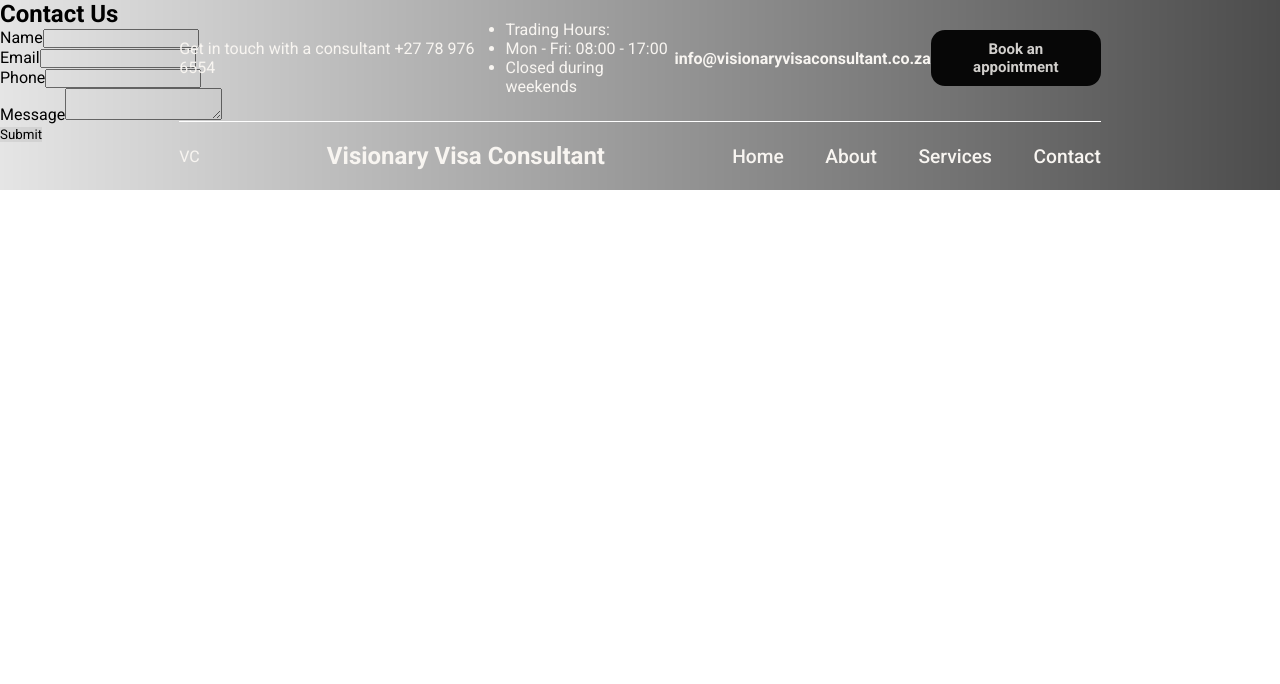
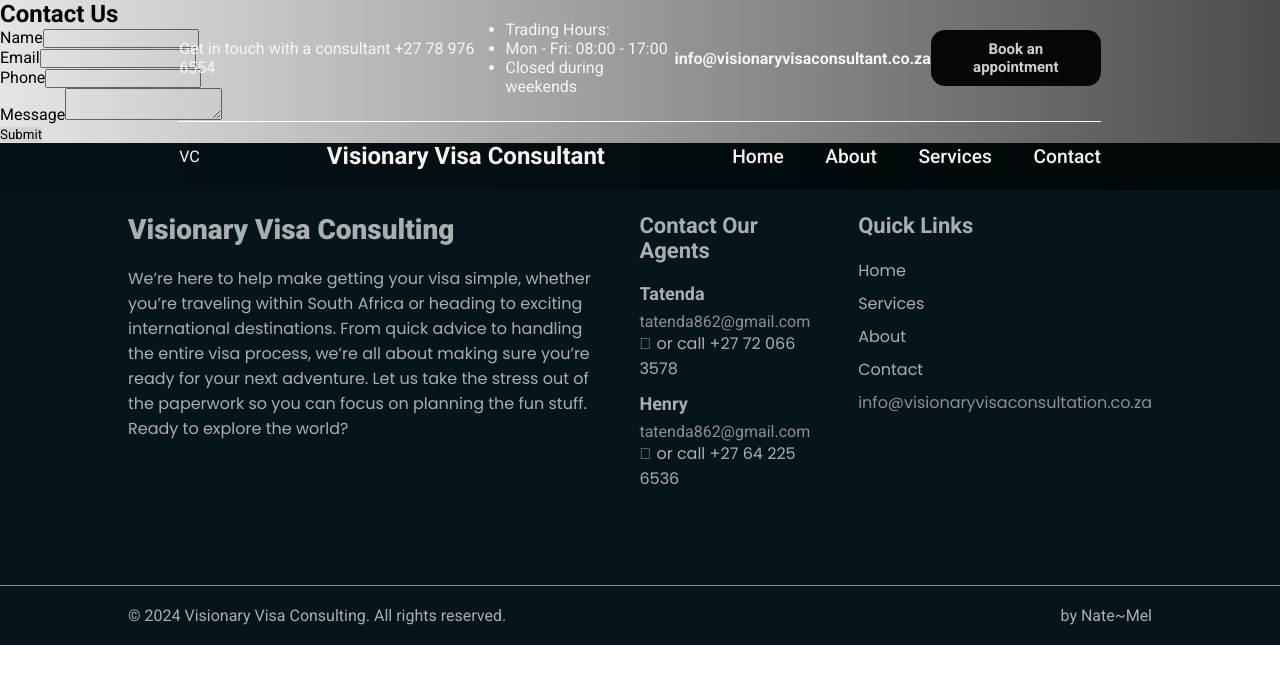
Before and after one commit to Munyabelden/Visa_Consultant-, a React (Create React App) app: page /contact in a window 1280 px wide. Shown: the top 684 px of the page. Built offline with nearby package versions, Linux system fonts and the light colour scheme; the HTML template or start-up script is replaced by a standard one.

Commit message:
Finish styles footer

```diff
--- a/public/index.html
+++ b/public/index.html
@@ -4,7 +4,6 @@
     <meta charset="utf-8" />
     <link rel="icon" href="%PUBLIC_URL%/favicon.ico" />
     <meta name="viewport" content="width=device-width, initial-scale=1.0">
-    <script src="https://kit.fontawesome.com/c373984c3f.js" crossorigin="anonymous"></script>
     <link rel="preconnect" href="https://fonts.googleapis.com">
     <link rel="preconnect" href="https://fonts.gstatic.com" crossorigin>
     <link href="https://fonts.googleapis.com/css2?family=Roboto:ital,wght@0,100;0,300;0,400;0,500;0,700;0,900;1,100;1,300;1,400;1,500;1,700;1,900&display=swap" rel="stylesheet">
@@ -12,6 +11,7 @@
     <link rel="preconnect" href="https://fonts.gstatic.com" crossorigin>
     <link href="https://fonts.googleapis.com/css2?family=Poppins:ital,wght@0,100;0,200;0,300;0,400;0,500;0,600;0,700;0,800;0,900;1,100;1,200;1,300;1,400;1,500;1,600;1,700;1,800;1,900&family=Roboto:ital,wght@0,100;0,300;0,400;0,500;0,700;0,900;1,100;1,300;1,400;1,500;1,700;1,900&display=swap" rel="stylesheet">
     <script src="index.js" defer></script>
+    <script src="https://kit.fontawesome.com/3a05167d3a.js" crossorigin="anonymous"></script>
     <title>Visionary Visa Consultant</title>
   </head>
   <body>
--- a/src/components/Contact.js
+++ b/src/components/Contact.js
@@ -1,3 +1,4 @@
+import Footer from './Footer';
 import ContactForm from './Form';
 
 const Contact = () => {
@@ -22,6 +23,7 @@
             <p>Need to renew your visa? We can help. Our team of visa experts is here to help you with all your visa needs. Whether you’re traveling within South Africa or heading to an international destination, we’ve got you covered.</p>
           </div>
         </div> */}
+        <Footer />
     </div>
   )
 }
--- a/src/components/Footer.js
+++ b/src/components/Footer.js
@@ -1,10 +1,14 @@
 import './styles/Footer.css';
+import { useNavigate } from 'react-router-dom';
 
 const Footer = () => {
+  const navigate = useNavigate();
+
   return (
     <div>
+      <div className="footer">
         <div className="footer-about">
-        <h2>Visionary Visa Cosnulting</h2>
+          <h2>Visionary Visa Consulting</h2>
           <p>We’re here to help make getting your visa simple, whether you’re traveling within South Africa or heading to exciting international destinations. From quick advice to handling the entire visa process, we’re all about making sure you’re ready for your next adventure. Let us take the stress out of the paperwork so you can focus on planning the fun stuff. Ready to explore the world?</p>
         </div>
         <div className="footer-contacts">
@@ -12,33 +16,39 @@
           <div>
             <div>
               <h4>Tatenda</h4>
-            <a href="mailto:your-email@example.com?subject=Inquiry&body=Visa Consultation Enquiry">tatenda862@gmail.com</a>
-            <a href="https://wa.me/+27720663578"><i className="fa-brands fa-whatsapp"></i></a>
+              <a href="mailto:tatenda862@gmail.com?subject=Inquiry&body=Visa Consultation Enquiry">tatenda862@gmail.com</a><br />
+              <a href="https://wa.me/+27720663578" target="_blank" rel="noreferrer"><i className="fa-brands fa-whatsapp"></i></a>
               <span>or call +27 72 066 3578</span>
             </div>
             <div>
               <h4>Henry</h4>
-            <a href="mailto:your-email@example.com?subject=Inquiry&body=Visa Consultation Enquiry">tatenda862@gmail.com</a>
-            <a href="https://wa.me/+27 64 225 6536"><i className="fa-brands fa-whatsapp"></i></a>
+              <a href="mailto:your-email@example.com?subject=Inquiry&body=Visa Consultation Enquiry">tatenda862@gmail.com</a><br />
+              <a href="https://wa.me/+27 64 225 6536" target="_blank" rel="noreferrer"><i className="fa-brands fa-whatsapp"></i></a>
               <span>or call +27 64 225 6536</span>
             </div>
           </div>
         </div>
         <div className="quick-links">
-        <h2>Quick Links</h2>
+          <h3>Quick Links</h3>
           <ul>
-          <li>Home</li>
-          <li>Services</li>
-          <li>About</li>
-          <li>Contact</li>
+            <li onClick={() => navigate('/')}>Home</li>
+            <li onClick={() => navigate('/services')}>Services</li>
+            <li onClick={() => navigate('/about')}>About</li>
+            <li onClick={() => navigate('/contact')}>Contact</li>
+            <li>
+              <a href="mailto:info@visionaryvisaconsultation.co.za?subject=Inquiry&body=Visa Consultation Enquiry">
+                info@visionaryvisaconsultation.co.za
+              </a>
+            </li>
           </ul>
         </div>
-      <div>
+      </div>
+      <div className="copyright">
         <p>&copy; 2024 Visionary Visa Consulting. All rights reserved.</p>
         <p>by Nate~Mel</p>
       </div>
     </div>
-  )
-}
+  );
+};
 
 export default Footer;
--- a/src/components/styles/Footer.css
+++ b/src/components/styles/Footer.css
@@ -0,0 +1,78 @@
+.footer {
+  position: relative;
+  bottom: 0;
+  left:0;
+  width: 100%;
+  background-color: rgb(5, 21, 26);
+  color: rgb(169, 175, 176);
+  padding: 70px 10%;
+  display: flex;
+  flex-direction: row;
+  align-items: start;
+  justify-content: space-between;
+  gap: 3%;
+}
+
+.footer-about {
+  width: 50%;
+}
+
+.footer-about h2 {
+  font-size: 28px;
+  font-weight: 800;
+  margin-bottom: 20px;
+}
+
+.footer p,
+.footer span {
+  font-family: 'Poppins', sans-serif;
+}
+
+.footer h3 {
+  font-size: 22px;
+  font-weight: 700;
+  margin-bottom: 20px;
+}
+
+.footer h4 {
+  font-size: 18px;
+  font-weight: 700;
+  margin-bottom: 8px;
+}
+
+.footer-contacts {
+  margin-bottom: 12px;
+}
+
+.footer-contacts div {
+  margin-bottom: 12px;
+}
+
+.footer-contacts a {
+  margin-right: 5px;
+  color: rgb(141, 143, 143);
+}
+
+.quick-links ul li {
+  margin-bottom: 8px;
+  font-family: 'Poppins', sans-serif;
+  cursor: pointer;
+}
+
+.quick-links ul li a {
+  font-family: 'Poppins', sans-serif;
+  cursor: pointer;
+  color: rgb(141, 143, 143);
+}
+
+.copyright {
+  width: 100%;
+  background-color: rgb(5, 21, 26);
+  color: rgb(169, 175, 176);
+  padding: 20px 10%;
+  display: flex;
+  flex-direction: row;
+  align-items: start;
+  justify-content: space-between;
+  border-top: 1px solid rgb(141, 143, 143);
+}
--- a/src/index.css
+++ b/src/index.css
@@ -27,9 +27,10 @@
   left: 0;
   background-image: url('./components/images/headerd-destop-bg\ \(2\).jpg');
   background-size: cover;
-  background-position: center;
+  background-position: left center;
   height: 100vh;
   padding-top: 15rem;
+  background-color: rgb(53, 93, 103)
 }
 
 nav {
```
Lines whose indentation alone changed are shown as unchanged.
